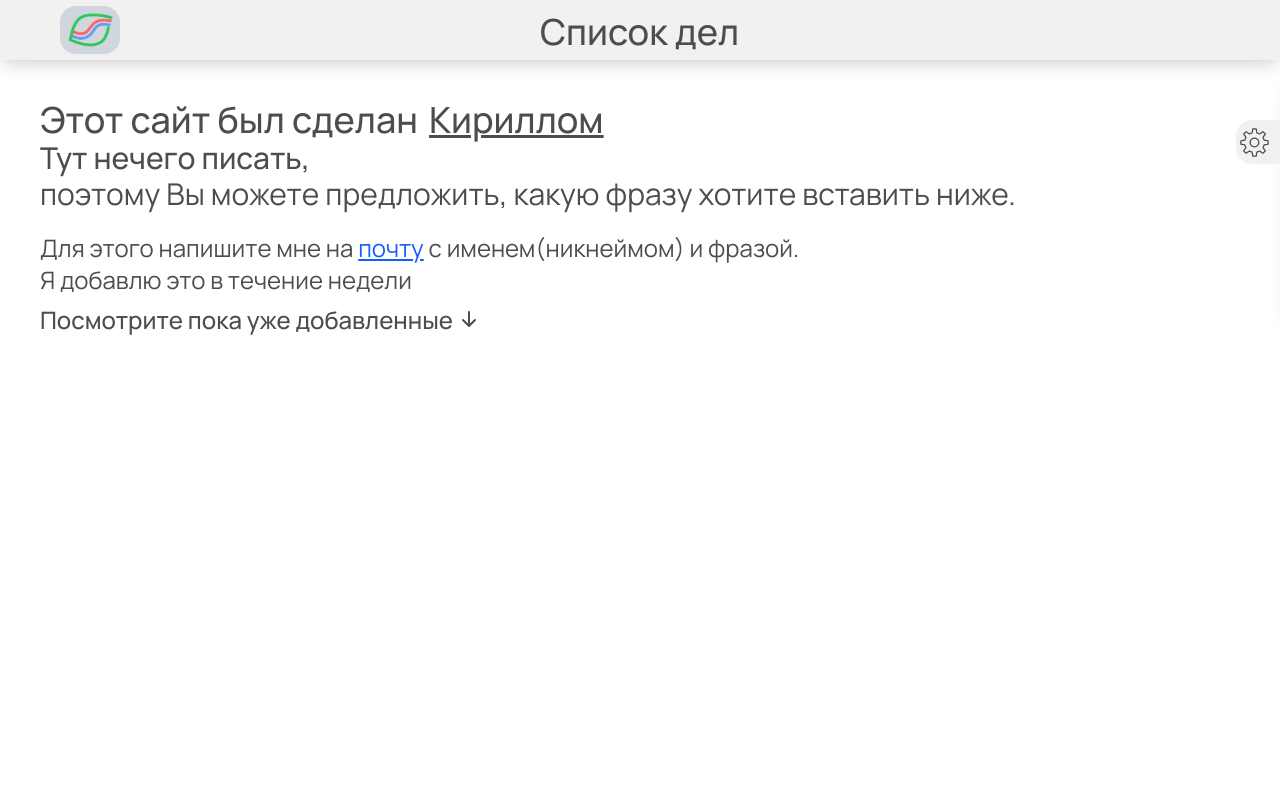
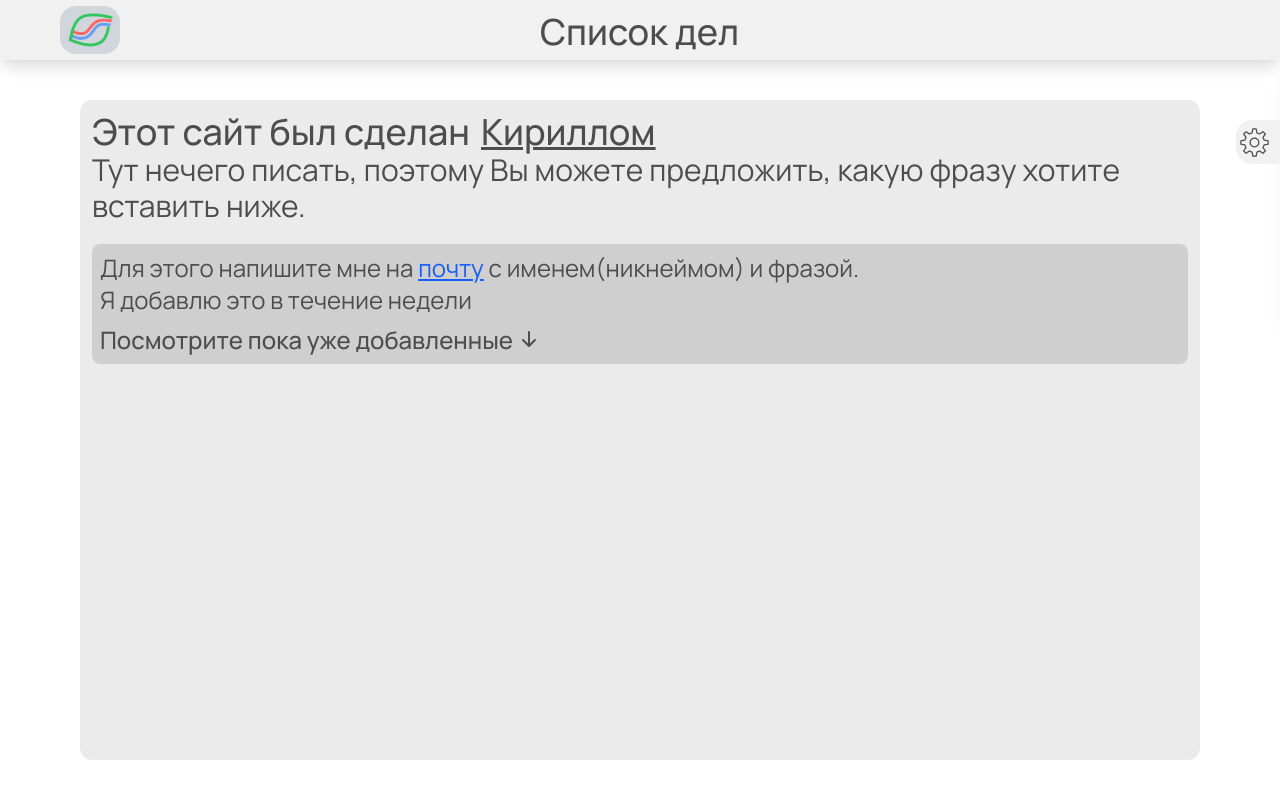
Before and after one commit to The-Best-Frontend-Developer/todoshka, a React (Vite) app: page /about in a window 1280 px wide. Shown: the top 800 px of the page. Built offline with nearby package versions, Linux system fonts and the light colour scheme.

Commit message:
добавление метаданных

```diff
--- a/package.json
+++ b/package.json
@@ -18,6 +18,7 @@
     "lodash.debounce": "^4.0.8",
     "react": "^19.0.0",
     "react-dom": "^19.0.0",
+    "react-helmet": "^6.1.0",
     "react-redux": "^9.2.0",
     "react-router-dom": "^7.5.0",
     "redux": "^5.0.1",
@@ -28,6 +29,7 @@
     "@types/lodash.debounce": "^4.0.9",
     "@types/react": "^19.0.10",
     "@types/react-dom": "^19.0.4",
+    "@types/react-helmet": "^6.1.11",
     "@vitejs/plugin-react": "^4.3.4",
     "eslint": "^9.21.0",
     "eslint-plugin-react-hooks": "^5.1.0",
--- a/src/AboutPage/About.tsx
+++ b/src/AboutPage/About.tsx
@@ -5,7 +5,7 @@ const About = () => {
     const listRef = useRef<HTMLDivElement>(null!)
 
     function useThrottledHeight(delay = 5000) {
-        const [height, setHeight] = useState(window.innerHeight - 40);
+        const [height, setHeight] = useState(window.innerHeight - 140);
         const timeoutRef = useRef<number | null>(null);
 
         useEffect(() => {
@@ -13,7 +13,7 @@ const About = () => {
                 if (timeoutRef.current) return; // пропускаем, если уже ждем
 
                 timeoutRef.current = setTimeout(() => {
-                    setHeight(window.innerHeight - 40);
+                    setHeight(window.innerHeight - 140);
                     timeoutRef.current = null;
                 }, delay);
             };
@@ -31,17 +31,16 @@ const About = () => {
     }
 
     return (
-        <div className="flex flex-col p-10">
-            <div style={{height: `${String(useThrottledHeight()) + 'px'}`}} className="gap-2">
+        <div className="flex flex-col gap-15 py-10 px-10 sm:px-20">
+            <div style={{height: `${String(useThrottledHeight()) + 'px'}`}} className="gap-2 bg-extra p-3 rounded-xl">
                 <h2 className="text-2xl md:text-4xl">
                     Этот сайт был сделан&nbsp;
                     <a href="https://kwork.ru/user/karavaevkir" className="!underline p-1" target="_blank"
                        rel="noopener noreferrer" title="Мой фриланс профиль">Кириллом</a>
                 </h2>
-                <h4 className="text-xl md:text-3xl">Тут нечего писать,</h4>
-                <p className="text-xl md:text-3xl">поэтому Вы можете предложить, какую фразу хотите вставить ниже.</p>
+                <p className="text-xl md:text-3xl">Тут нечего писать, поэтому Вы можете предложить, какую фразу хотите вставить ниже.</p>
                 <div className="mt-5">
-                    <p className="text-lg md:text-2xl">Для этого напишите мне на&nbsp;
+                    <p className="text-lg md:text-2xl bg-hover p-2 rounded-lg">Для этого напишите мне на&nbsp;
                         <a href="https://mail.google.com/mail/?view=cm&fs=1&to=frontendeveloper2010@mail.ru&su=Привет,%20хочу%20предложить%20вставить%20свою%20фразу%20на%20сайт!&body=Прошу%20вставить%20на%20сайт%20фразу%20%22...%22%20...%20цвета,%20пожалуйста.%20Спасибо!"
                            target="_blank" rel="noopener noreferrer" title="Кликайте"
                            className="text-blue-600 !underline">
--- a/src/App.tsx
+++ b/src/App.tsx
@@ -1,4 +1,4 @@
-import {Outlet} from "react-router-dom";
+import {Outlet, useLocation} from "react-router-dom";
 import Header from "./Header/Header.tsx";
 import {useAppDispatch, useAppSelector} from "./store/myHook.ts";
 import MyModal from "./MyModal/MyModal.tsx";
@@ -7,8 +7,42 @@ import {SelectionSync} from "./SelectionSync.tsx";
 import {deleteAllItems} from "./store/Reducers/translateItemsReducer.ts";
 import {addRecentTag, deleteRecentTag, updateRecentTags} from "./store/Reducers/tagsReducer.ts";
 import {Tag, TypeTodo} from "./TypeTodo.ts";
+import {Helmet} from 'react-helmet';
 
 const App = () => {
+    const location = useLocation();
+    const path = location.pathname;
+
+    // Маппинг путей на данные для метаданных
+    const metaMap: Record<string, { title: string; description: string; }> = {
+        '/': {
+            title: 'Список дел',
+            description: 'Приятного планирования!',
+        },
+        '/about': {
+            title: 'О сайте',
+            description: 'Это всё сделал один человек',
+        },
+        '/statistics': {
+            title: 'Статистика',
+            description: 'А сколько созданных задач у вас?',
+        },
+        '/deleted-todos': {
+            title: 'Корзина',
+            description: 'Посмотрим, что в корзине...',
+        },
+    };
+
+    const metaCard = {
+        title: 'Тудушка',
+        description: 'Создавайте задачи, чтобы следить за расписанием',
+    }
+
+    const meta = metaMap[path] || {
+        title: 'Тудушка',
+        description: '',
+    };
+
     const modal = useAppSelector(state => state.modal)
     const dispatch = useAppDispatch()
     const tags = useAppSelector(state => state.tags)
@@ -45,7 +79,9 @@ const App = () => {
     }, [dispatch, tags, todos])
 
     useEffect(() => {
-        if (tags.length > 15) {dispatch(updateRecentTags())}
+        if (tags.length > 15) {
+            dispatch(updateRecentTags())
+        }
     }, [dispatch, tags]);
 
     useEffect(() => {
@@ -57,12 +93,20 @@ const App = () => {
     }, [modal.openedModal]);
 
     useEffect(() => {
-        window.addEventListener('click', () => {dispatch(deleteAllItems())})
+        window.addEventListener('click', () => {
+            dispatch(deleteAllItems())
+        })
     }, [dispatch]);
 
     return (
         <>
             <Header/>
+            <Helmet>
+                <title>{meta.title} — Тудушка</title>
+                <meta name="description" content={meta.description}/>
+                <meta property="og:title" content={metaCard.title} />
+                <meta property="og:description" content={metaCard.description} />
+            </Helmet>
             <Outlet/>
             <MyModal/>
             <SelectionSync/>
```
Also changed, not shown: 1 other file (tests, documents, lock files or other folders).
